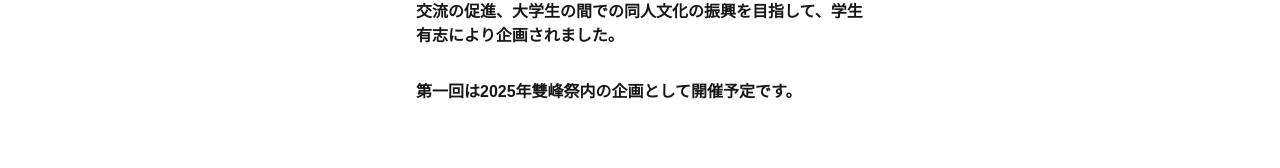
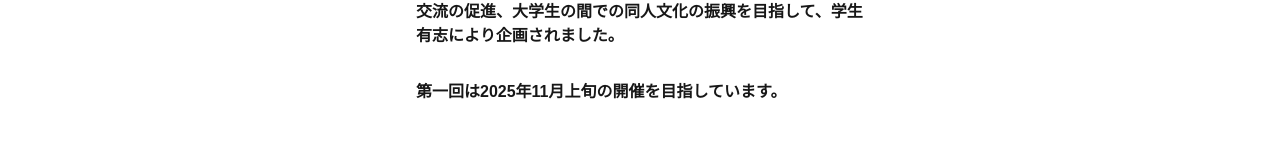
Before and after one commit to mikio815/comicTsukuba-demo, a Next.js app in the folder frontend/: page /about in a window 1280 px wide. Shown: the part 192-360 px from the top of the page. Built offline with nearby package versions, Linux system fonts and the light colour scheme.

Commit message:
リダイレクトの解決

```diff
--- a/frontend/src/app/about/page.tsx
+++ b/frontend/src/app/about/page.tsx
@@ -10,7 +10,7 @@ export default function AboutPage() {
                         　コミックつくば！は、大学生を主たる出店者とした、学内同人誌即売会です。筑波大学における同人活動者と来場者との相互交流の促進、大学生の間での同人文化の振興を目指して、学生有志により企画されました。
                     </div>
                     <div>
-                        　第一回は2025年雙峰祭内の企画として開催予定です。
+                        　第一回は2025年11月上旬の開催を目指しています。
                     </div>
                 </div>
                 <div className="space-y-8 font-bold">
```
